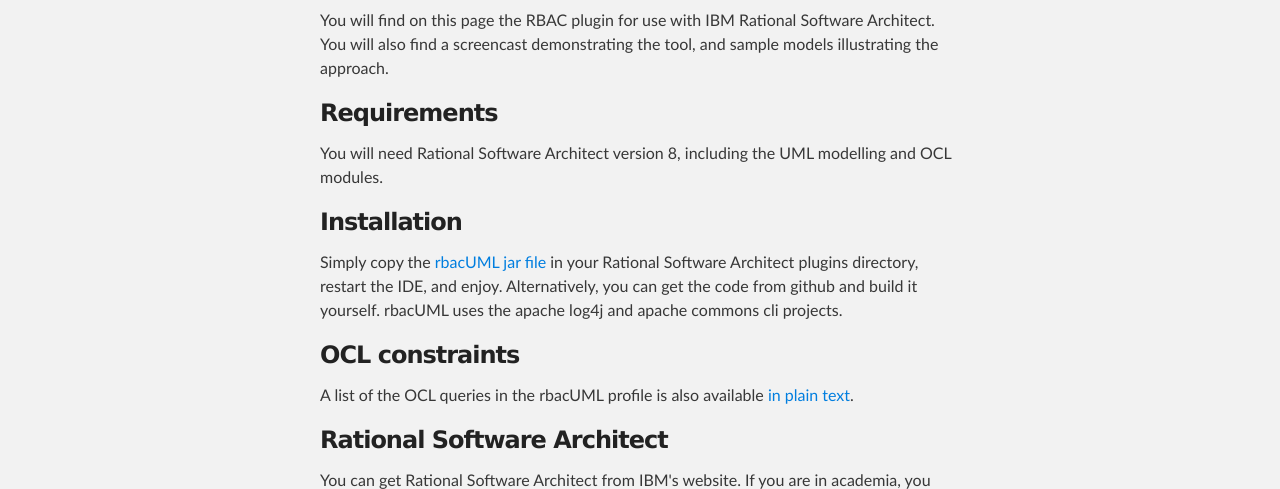
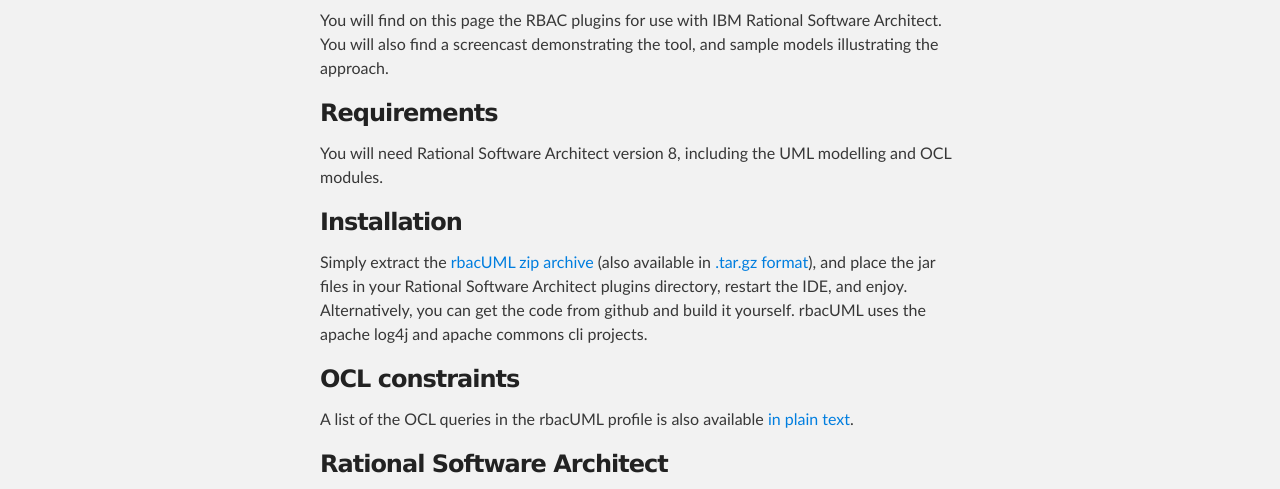
Before and after one commit to lmontrieux/rbacUML, a plain HTML site: page index.html in a window 1280 px wide. Shown: the part 288-777 px from the top of the page. Drawn offline with Linux system fonts and the light colour scheme.

Commit message:
Update index.html

```diff
--- a/index.html
+++ b/index.html
@@ -31,7 +31,7 @@
     <!-- MAIN CONTENT -->
     <div id="main_content_wrap" class="outer">
       <section id="main_content" class="inner">
-        <p>You will find on this page the RBAC plugin for use with IBM Rational Software Architect. You will also find a screencast demonstrating the tool, and sample models illustrating the approach.</p>
+        <p>You will find on this page the RBAC plugins for use with IBM Rational Software Architect. You will also find a screencast demonstrating the tool, and sample models illustrating the approach.</p>
 
 <h3>Requirements</h3>
 
@@ -39,7 +39,7 @@
 
 <h3>Installation</h3>
 
-<p>Simply copy the <a href="http://montrieux.eu/~lmontrieux/rbacuml/rbacuml-latest.jar">rbacUML jar file</a> in your Rational Software Architect plugins directory, restart the IDE, and enjoy. Alternatively, you can get the code from github and build it yourself. rbacUML uses the apache log4j and apache commons cli projects.</p>
+<p>Simply extract the <a href="http://case.montrieux.eu/~lmontrieux/rbacuml/rbacuml-latest.zip">rbacUML zip archive</a> (also available in <a href="http://case.montrieux.eu/~lmontrieux/rbacuml/rbacuml-latest.zip">.tar.gz format</a>), and place the jar files in your Rational Software Architect plugins directory, restart the IDE, and enjoy. Alternatively, you can get the code from github and build it yourself. rbacUML uses the apache log4j and apache commons cli projects.</p>
 
 <h3>OCL constraints</h3>
 
```
